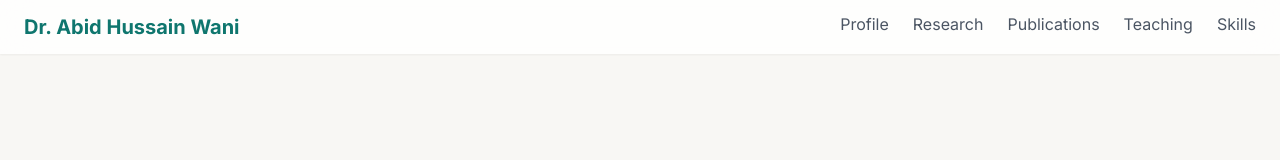
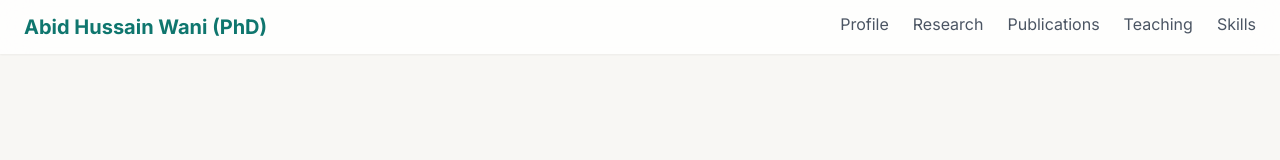
Before and after one commit to AbidHWani/MyCV, a plain HTML site: page index.html in a window 1280 px wide. Shown: the top 160 px of the page. Drawn offline with nearby package versions, Linux system fonts and the light colour scheme.

```diff
--- a/index.html
+++ b/index.html
@@ -43,7 +43,7 @@
     <header class="bg-white/80 backdrop-blur-lg sticky top-0 z-50 shadow-sm">
         <nav class="container mx-auto px-6 py-3">
             <div class="flex justify-between items-center">
-                <a href="#home" class="text-xl font-bold text-teal-700">Dr. Abid Hussain Wani</a>
+                <a href="#home" class="text-xl font-bold text-teal-700"> Abid Hussain Wani (PhD)</a>
                 <div class="hidden md:flex space-x-6 items-center">
                     <a href="#profile" class="nav-link text-gray-600 hover:text-teal-600 border-b-2 border-transparent pb-1">Profile</a>
                     <a href="#research" class="nav-link text-gray-600 hover:text-teal-600 border-b-2 border-transparent pb-1">Research</a>
```
